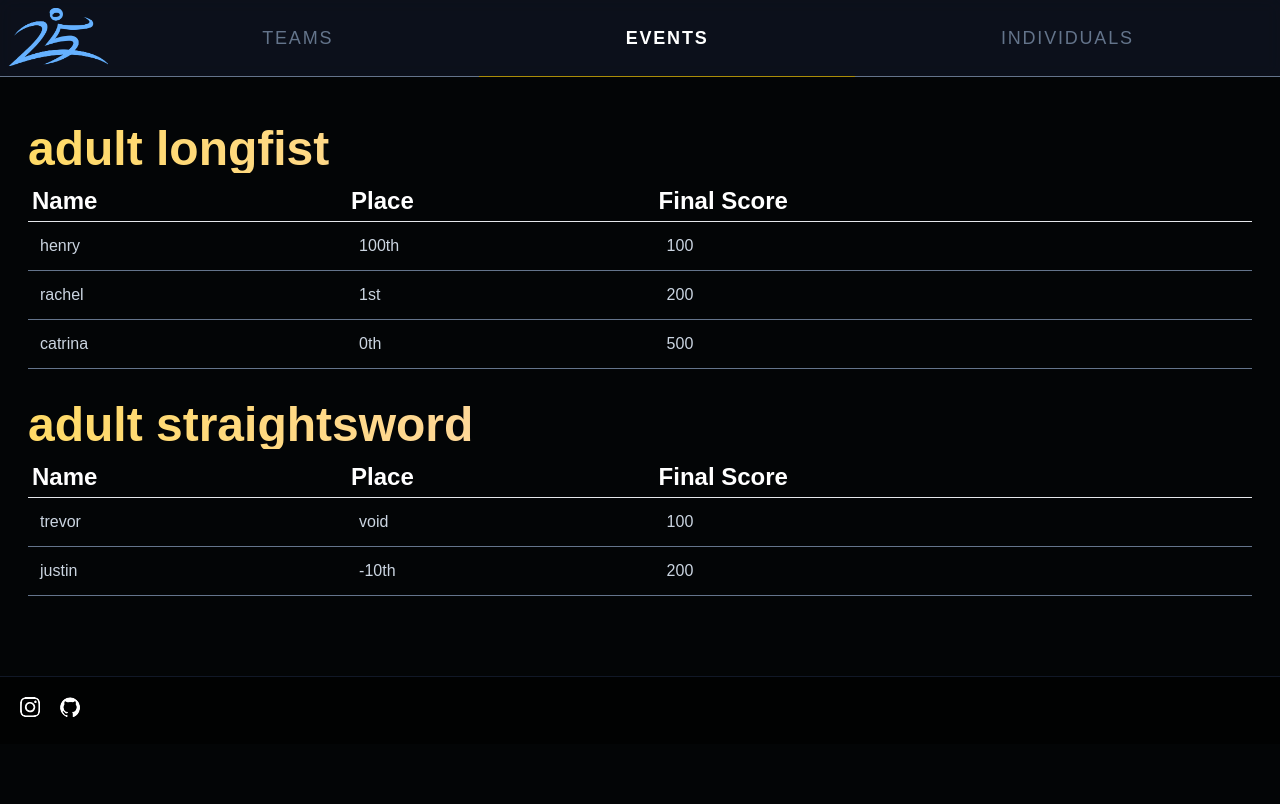
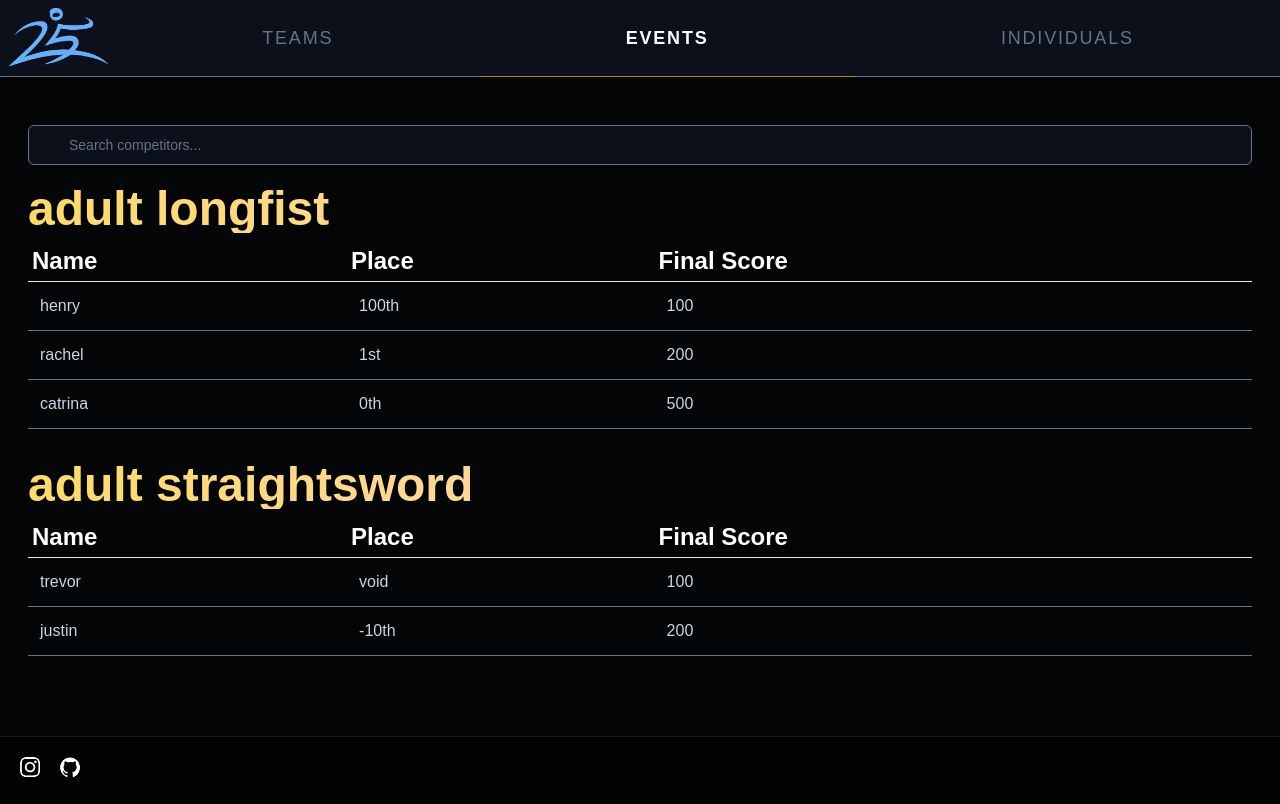
Before and after one commit to EliRodgers/SO2024, a Next.js app: page /events in a window 1280 px wide. Built offline with nearby package versions, Linux system fonts and the light colour scheme; a web font is replaced by a local one.

Commit message:
search bars added

```diff
--- a/app/components/header.tsx
+++ b/app/components/header.tsx
@@ -11,7 +11,7 @@ const Header = () => {
       </div> */}
       {/* <div className="justify-center items-center lg:col-span-6 p-2 lg:p-5"> */}
       {/* <div className="h-[20rem] mix-blend-multiply absolute -z-10 top-0 left-0 bg-gradient-to-t from-darkest-blue from-20% via-lightest-blue to-transparent md:h-[42rem] lg:h-[48.6rem] w-full" /> */}
-      <div className="absolute -z-20 -top-[2.5rem] lg:-top-[18.3rem] left-0">
+      <div className="absolute -z-20 -top-[2.5rem] md:top-0 lg:-top-[18.3rem] left-0">
         <Image
           src="/uclawushug.png"
           width={0}
--- /dev/null
+++ b/app/components/searchbar.tsx
@@ -0,0 +1,83 @@
+// "use client";
+
+// const SearchBar = () => {
+//   return (
+//     <form className="max-w-md mx-auto">
+//       <label
+//         //   for="default-search"
+//         className="mb-2 text-sm font-medium text-gray-900 sr-only dark:text-white"
+//       >
+//         Search
+//       </label>
+//       <div className="relative">
+//         <div className="absolute inset-y-0 start-0 flex items-center ps-3 pointer-events-none">
+//           <svg
+//             className="w-4 h-4 text-gray-500 dark:text-gray-400"
+//             aria-hidden="true"
+//             xmlns="http://www.w3.org/2000/svg"
+//             fill="none"
+//             viewBox="0 0 20 20"
+//           >
+//             <path
+//               stroke="currentColor"
+//               stroke-linecap="round"
+//               stroke-linejoin="round"
+//               stroke-width="2"
+//               d="m19 19-4-4m0-7A7 7 0 1 1 1 8a7 7 0 0 1 14 0Z"
+//             />
+//           </svg>
+//         </div>
+//         <input
+//           type="search"
+//           id="default-search"
+//           className="block w-full p-4 ps-10 text-sm text-gray-900 border border-gray-300 rounded-lg bg-gray-50 focus:ring-blue-500 focus:border-blue-500 dark:bg-gray-700 dark:border-gray-600 dark:placeholder-gray-400 dark:text-white dark:focus:ring-blue-500 dark:focus:border-blue-500"
+//           placeholder="Search Mockups, Logos..."
+//           required
+//         />
+//         <button
+//           type="submit"
+//           className="text-white absolute end-2.5 bottom-2.5 bg-blue-700 hover:bg-blue-800 focus:ring-4 focus:outline-none focus:ring-blue-300 font-medium rounded-lg text-sm px-4 py-2 dark:bg-blue-600 dark:hover:bg-blue-700 dark:focus:ring-blue-800"
+//         >
+//           Search
+//         </button>
+//       </div>
+//     </form>
+//   );
+// };
+
+// export default SearchBar;
+
+"use client";
+
+import { useSearchParams, usePathname, useRouter } from "next/navigation";
+
+export default function SearchBar({ placeholder }: { placeholder: string }) {
+  const searchParams = useSearchParams() as any;
+  const pathname = usePathname();
+  const { replace } = useRouter();
+  function handleSearch(term: string) {
+    const params = new URLSearchParams(searchParams);
+    if (term) {
+      params.set("query", term);
+    } else {
+      params.delete("query");
+    }
+    replace(`${pathname}?${params.toString()}`);
+  }
+
+  return (
+    <div className="relative flex flex-1 flex-shrink-0">
+      <label htmlFor="search" className="sr-only">
+        Search
+      </label>
+      <input
+        className="font-normal bg-gray-900 bg-opacity-65 peer block w-full rounded-md border text-white border-slate-500 py-[9px] pl-10 text-sm outline-2 placeholder:text-slate-500"
+        placeholder={placeholder}
+        onChange={(e) => {
+          handleSearch(e.target.value);
+        }}
+        defaultValue={searchParams?.get("query")?.toString()}
+      />
+    </div>
+  );
+}
--- a/app/components/table.tsx
+++ b/app/components/table.tsx
@@ -1,6 +1,16 @@
 import React, { ReactNode } from "react";
 
-const Table = ({ data, selectcolumns }: { data: any; selectcolumns: any }) => {
+const Table = ({
+  data,
+  selectcolumns,
+  query,
+  currentPage,
+}: {
+  data: any;
+  selectcolumns: any;
+  query: string;
+  currentPage: number;
+}) => {
   // const competitors = await getCompetitors();
 
   if (selectcolumns == undefined) {
@@ -20,6 +30,15 @@ const Table = ({ data, selectcolumns }: { data: any; selectcolumns: any }) => {
     // { field: "school", header: "School" },
     // { field: "experience", header: "Experience" },
   ];
+  // const finalcols = realcols.filter((col) => cols.includes(query));
+
+  // Filter data based on the query string
+  // TRY TO FIX by removing object.values and .some
+  const filteredData = data.filter((row: any) =>
+    Object.values(row).some((value: any) =>
+      String(value).toLowerCase().includes(query.toLowerCase())
+    )
+  );
 
   return (
     <table className="w-full mb-4 lg:mb-8">
@@ -31,7 +50,7 @@ const Table = ({ data, selectcolumns }: { data: any; selectcolumns: any }) => {
         </tr>
       </thead>
       <tbody>
-        {data.map(
+        {filteredData.map(
           (row: {
             gender: ReactNode;
             experience: ReactNode;
--- a/app/events/page.tsx
+++ b/app/events/page.tsx
@@ -1,27 +1,48 @@
 import { Metadata } from "next";
 import Table from "../components/table";
-import { events } from "../api/data";
+import { competitors, events } from "../api/data";
+import { Suspense } from "react";
+import NotFound from "../components/not-found";
+import SearchBar from "../components/searchbar";
 
 export const metadata: Metadata = {
   title: "Event Standings",
 };
 
-const Event = () => {
+export default function Event({
+  searchParams,
+}: {
+  searchParams?: {
+    query?: string;
+    page?: string;
+  };
+}) {
+  const mycolumns = ["name", "place", "final score"];
+  const query = searchParams?.query || "";
+  const currentPage = Number(searchParams?.page) || 1;
   // console.log(events);
-  const mycolumns = ["name", "place", "final score"];
   return (
     <div className="lg:text-lg animate-fade container lg:py-2 px-7 my-3 lg:my-10 overflow-hidden">
+      <div className="font-grotesk my-5 lg:mt-0">
+        <SearchBar placeholder="Search competitors..." />
+      </div>
+      <Suspense key={query + currentPage} fallback={<NotFound />}></Suspense>
       {events.map((event) => (
         <>
           {/* <div className="font-grotesksc text-3xl font-bold text-gold mix-blend-screen"> */}
           <div className="lg:mb-2 lg:text-5xl font-grotesksc text-3xl bg-gradient-to-r from-light-gold via-orange-200 to-int-gold bg-clip-text text-transparent font-bold">
             {event.name}
           </div>
-          <Table data={event.competitors} selectcolumns={mycolumns} />
+          <Table
+            data={event.competitors}
+            selectcolumns={mycolumns}
+            query={query}
+            currentPage={currentPage}
+          />
         </>
       ))}
     </div>
   );
-};
+}
 
-export default Event;
+// export default Event;
--- a/app/individuals/page.tsx
+++ b/app/individuals/page.tsx
@@ -1,12 +1,25 @@
 import { Metadata } from "next";
 import Table from "../components/table";
 import { competitors } from "../api/data";
+import SearchBar from "../components/searchbar";
+import { Suspense } from "react";
+import NotFound from "../components/not-found";
 
 export const metadata: Metadata = {
   title: "Individual Scores",
 };
 
-const Individual = () => {
+export default function Individual({
+  searchParams,
+}: {
+  searchParams?: {
+    query?: string;
+    page?: string;
+  };
+}) {
+  const query = searchParams?.query || "";
+  const currentPage = Number(searchParams?.page) || 1;
+
   let data: Array<any>;
   let cols: Array<any>;
   // const allcolumns = Object.keys(competitors[0]);
@@ -29,17 +42,28 @@ const Individual = () => {
     // <div id="individual" className="scroll-mt-96">
     <div className="lg:text-lg animate-fade container lg:py-2 px-7 my-3 lg:my-10 overflow-hidden">
       <div className="lg:mb-2 lg:text-5xl font-grotesksc text-3xl bg-gradient-to-r from-light-gold via-orange-200 to-int-gold bg-clip-text text-transparent font-bold">
+        <div className="font-grotesk my-5 lg:mt-0">
+          <SearchBar placeholder="Search competitors..." />
+        </div>
+        <Suspense key={query + currentPage} fallback={<NotFound />}>
+          {/* <Table query={query} currentPage={currentPage} /> */}
+        </Suspense>
         competitors
       </div>
-      <Table data={competitors} selectcolumns={mycolumns} />
+      <Table
+        data={competitors}
+        selectcolumns={mycolumns}
+        query={query}
+        currentPage={currentPage}
+      />
       {/* <Table headers={[]} data={competitors} /> */}
       {/* <CompetitorList /> */}
       {/* </div> */}
     </div>
   );
-};
+}
 
-export default Individual;
+// export default Individual;
 
 //"header" allows for custom header text
 //SELECTCOLUMNS= can be omitted, and this will display all the attributes in the json
--- a/app/page.tsx
+++ b/app/page.tsx
@@ -6,6 +6,8 @@ import Table from "./components/table";
 
 export default function Home() {
   const mycolumns = ["event", "current", "up next", "on deck"];
+  const query = "";
+  const currentPage = 0;
   return (
     <>
       {/* <Modal /> */}
@@ -29,7 +31,12 @@ export default function Home() {
             <div className="font-grotesksc lg:text-5xl text-3xl bg-gradient-to-r from-light-gold via-orange-200 to-int-gold bg-clip-text text-transparent font-bold">
               {ring.name}
             </div>
-            <Table data={rings} selectcolumns={mycolumns} />
+            <Table
+              data={rings}
+              selectcolumns={mycolumns}
+              query={query}
+              currentPage={currentPage}
+            />
           </div>
         ))}
       </div>
--- a/app/teams/page.tsx
+++ b/app/teams/page.tsx
@@ -2,20 +2,44 @@ import { Metadata } from "next";
 import Link from "next/link";
 import { teams } from "../api/data";
 import Table from "../components/table";
+import NotFound from "../components/not-found";
+import { Suspense } from "react";
+import SearchBar from "../components/searchbar";
 
 export const metadata: Metadata = {
   title: "Team Standings",
 };
 
-export default function Team() {
+export default function Team({
+  searchParams,
+}: {
+  searchParams?: {
+    query?: string;
+    page?: string;
+  };
+}) {
+  const query = searchParams?.query || "";
+  const currentPage = Number(searchParams?.page) || 1;
+
   return (
     <div className="lg:text-lg animate-fade container lg:py-2 px-7 my-3 lg:my-10 overflow-hidden">
+      <div className="font-grotesk my-5 lg:mt-0">
+        <SearchBar placeholder="Search competitors..." />
+      </div>
+      <Suspense key={query + currentPage} fallback={<NotFound />}>
+        {/* <Table query={query} currentPage={currentPage} /> */}
+      </Suspense>
       {teams.map((team) => (
         <>
           <div className="lg:mb-2 lg:text-5xl font-grotesksc text-3xl bg-gradient-to-r from-light-gold via-orange-200 to-int-gold bg-clip-text text-transparent font-bold">
             {team.name}
           </div>
-          <Table data={team.competitors} selectcolumns={undefined} />
+          <Table
+            data={team.competitors}
+            selectcolumns={undefined}
+            query={query}
+            currentPage={currentPage}
+          />
         </>
       ))}
     </div>
```
Also changed, not shown: app/components/not-found.tsx (renamed from app/not-found.tsx), public/logo.svg (deleted), 1 other file (tests, documents, lock files or other folders).
